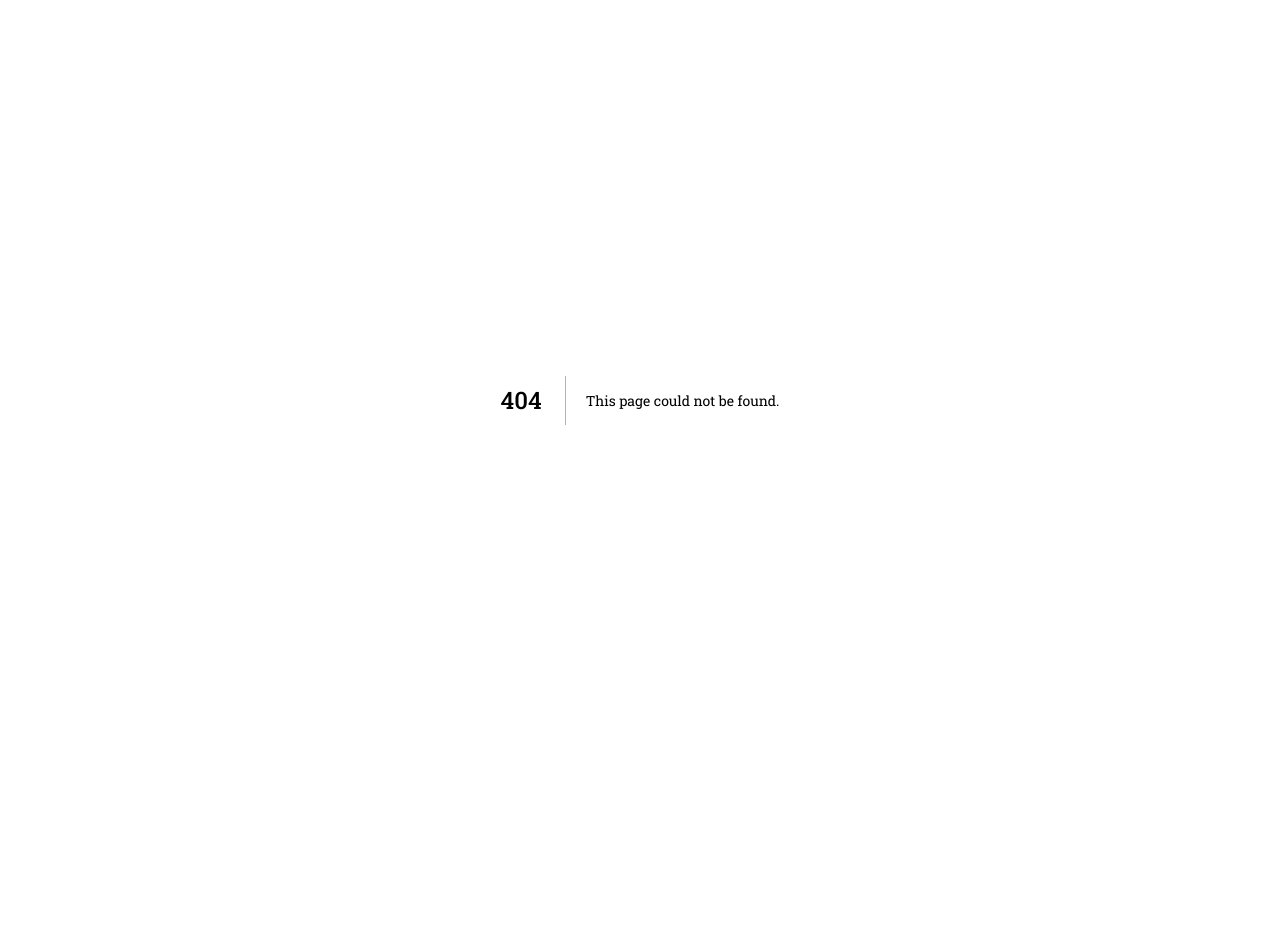
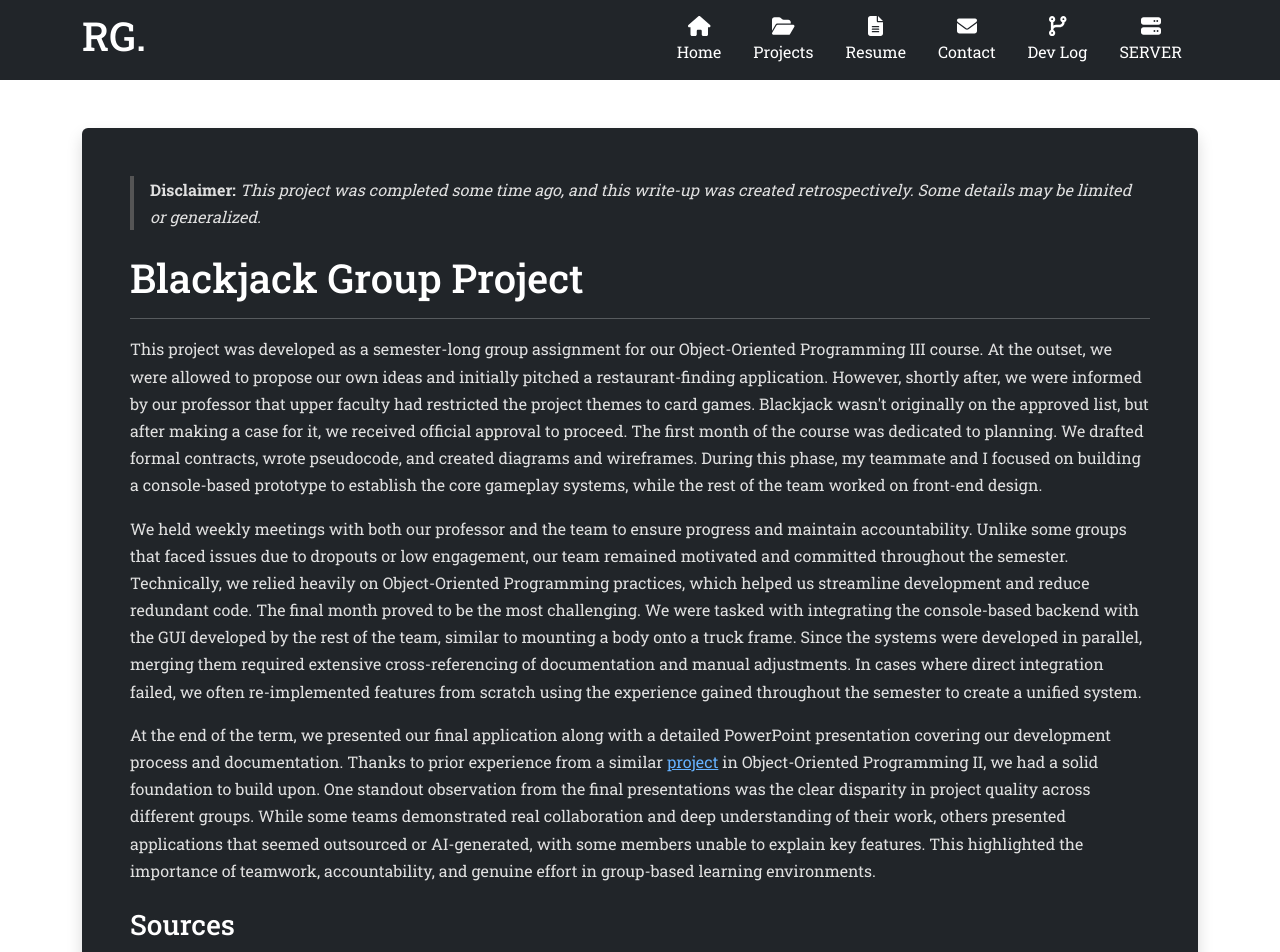
Before and after one commit to RamiyanGangatharan/Portfolio2025, a Next.js app in the folder client/: page /content/blackjack in a window 1280 px wide. Before the commit this address had no page. Shown: the top 952 px of the page. Before the commit the page ends 800 px from the top, so only its background shows below. Built offline with nearby package versions, Linux system fonts and the light colour scheme.

Commit message:
blackjack docs

```diff
--- /dev/null
+++ b/client/src/pages/content/blackjack.js
@@ -0,0 +1,40 @@
+import MDP from './markdownpage';
+
+const blackjack = `
+> **Disclaimer:** *This project was completed some time ago, and this write-up was created retrospectively. Some details may be limited or generalized.*
+
+# Blackjack Group Project
+---
+
+This project was developed as a semester-long group assignment for our Object-Oriented Programming III course.
+At the outset, we were allowed to propose our own ideas and initially pitched a restaurant-finding application.
+However, shortly after, we were informed by our professor that upper faculty had restricted the project themes
+to card games. Blackjack wasn't originally on the approved list, but after making a case for it, we received
+official approval to proceed. The first month of the course was dedicated to planning. We drafted formal contracts,
+wrote pseudocode, and created diagrams and wireframes. During this phase, my teammate and I focused on building a
+console-based prototype to establish the core gameplay systems, while the rest of the team worked on front-end design.
+
+We held weekly meetings with both our professor and the team to ensure progress and maintain accountability.
+Unlike some groups that faced issues due to dropouts or low engagement, our team remained motivated and committed
+throughout the semester. Technically, we relied heavily on Object-Oriented Programming practices, which helped us
+streamline development and reduce redundant code. The final month proved to be the most challenging. We were tasked
+with integrating the console-based backend with the GUI developed by the rest of the team, similar to mounting a body
+onto a truck frame. Since the systems were developed in parallel, merging them required extensive cross-referencing
+of documentation and manual adjustments. In cases where direct integration failed, we often re-implemented features from
+scratch using the experience gained throughout the semester to create a unified system.
+
+At the end of the term, we presented our final application along with a detailed PowerPoint presentation covering our
+development process and documentation. Thanks to prior experience from a similar [project](/content/carddeck) in Object-Oriented Programming II,
+we had a solid foundation to build upon. One standout observation from the final presentations was the clear disparity in
+project quality across different groups. While some teams demonstrated real collaboration and deep understanding of their work,
+others presented applications that seemed outsourced or AI-generated, with some members unable to explain key features.
+This highlighted the importance of teamwork, accountability, and genuine effort in group-based learning environments.
+
+### Sources
+---
+- **Source Code:** *Private*
+`;
+
+export default function Article() {
+  return <MDP title="Blackjack" article={blackjack} />;
+}
```
